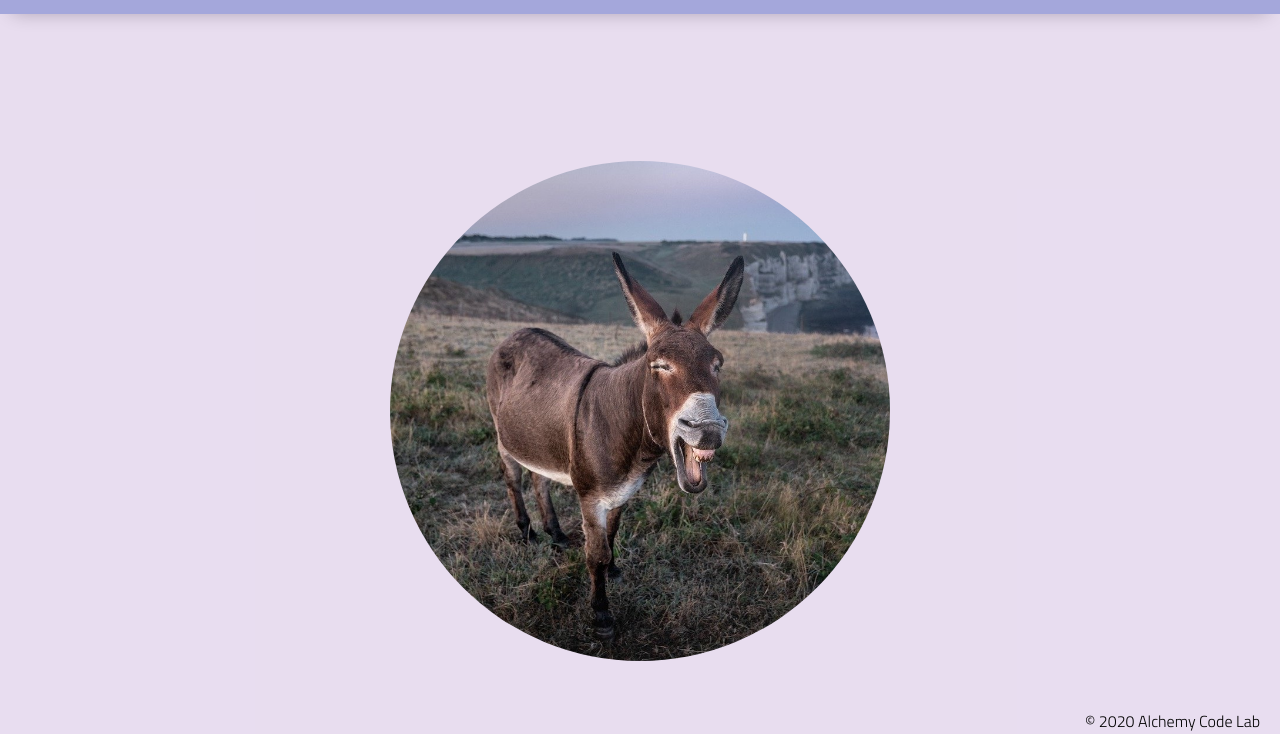
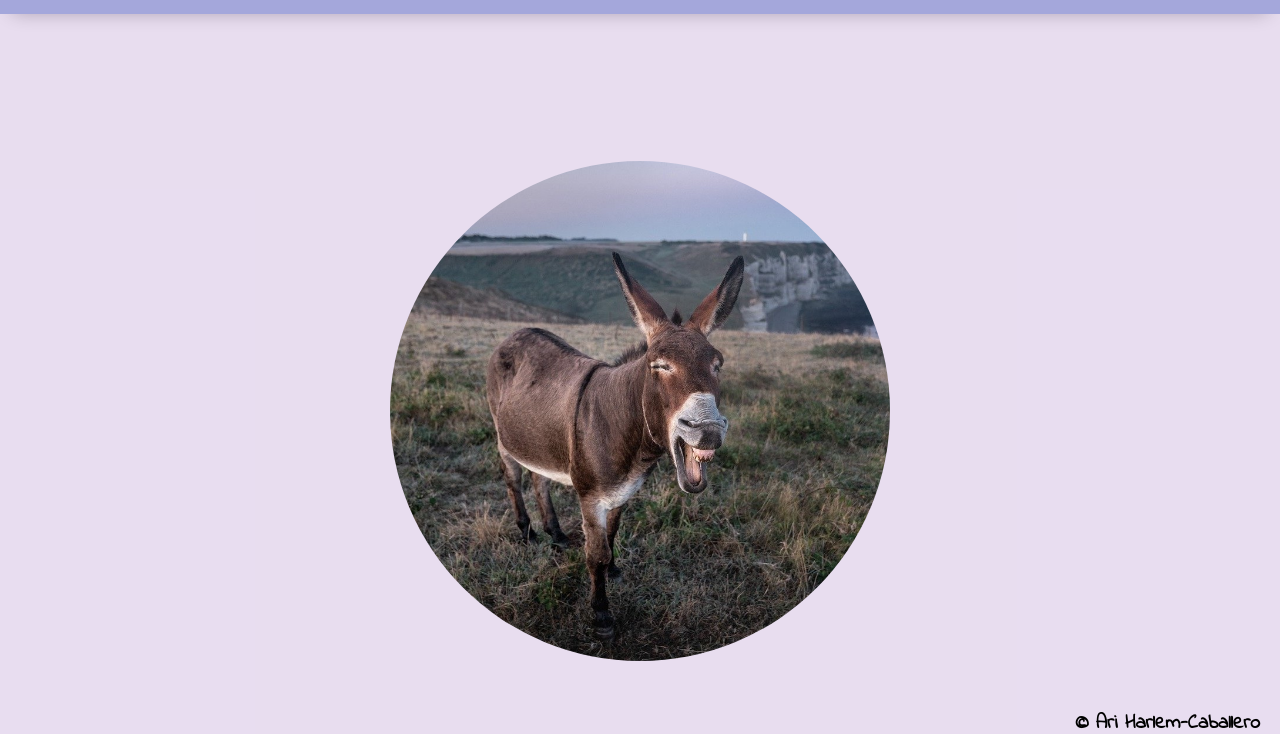
Before and after one commit to ari-harlem-caballero/LAB-03b-Animal-Farm, a website: page index.html in a window 1280 px wide. Shown: the part 66-800 px from the top of the page. Drawn offline with Linux system fonts and the light colour scheme.

Commit message:
edited footer

```diff
--- a/index.html
+++ b/index.html
@@ -36,7 +36,7 @@
         <!-- </section> -->
     </main>
     <footer>
-        <div class="copy gutter-right">&copy; 2020 Alchemy Code Lab</div>
+        <div class="copy gutter-right">&copy; Ari Harlem-Caballero</div>
     </footer>
 
     <script type="module" src="./app.js"></script>
--- a/styles/style.css
+++ b/styles/style.css
@@ -60,6 +60,9 @@ footer {
     justify-content: flex-end;
     background-color: var(--color3);
     box-shadow: var(--shadow);
+    font-family: 'Indie Flower', cursive;
+    font-size: 20px;
+    font-weight: bold;
 }
 
 
```
